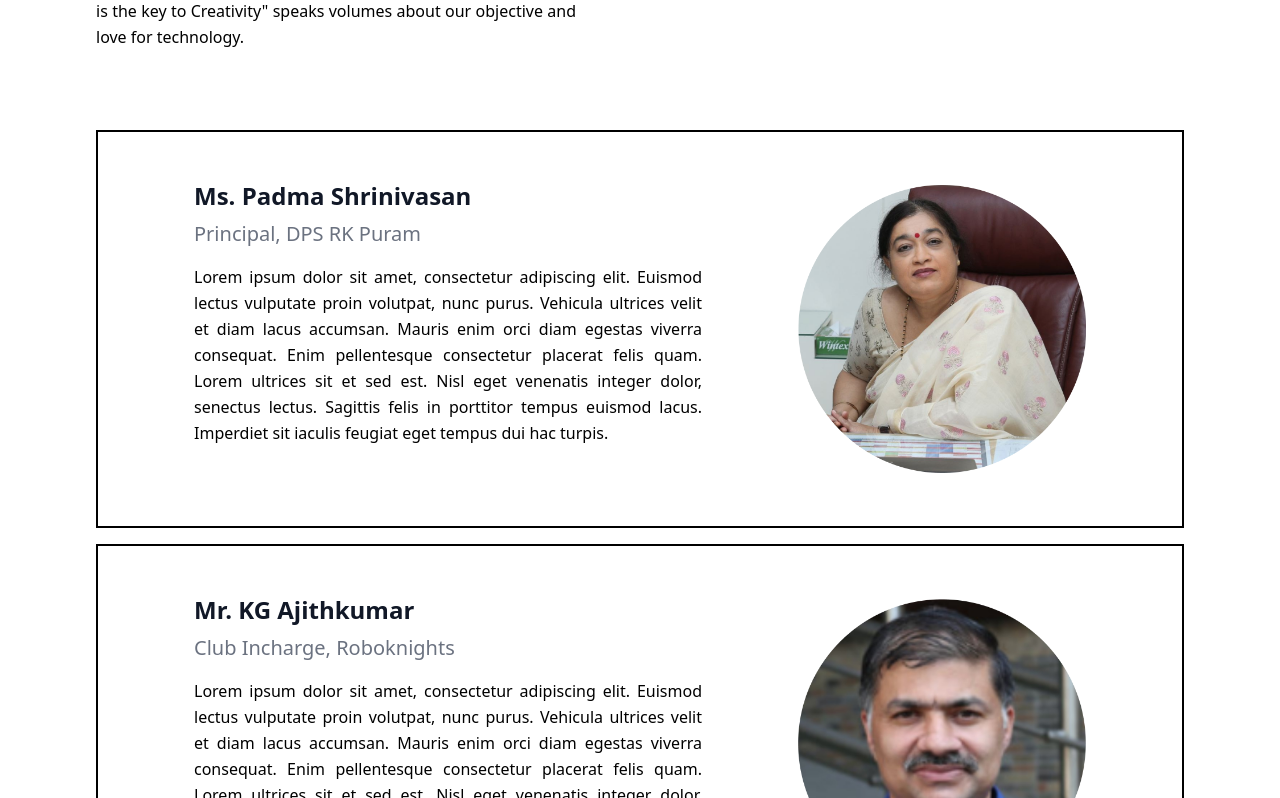
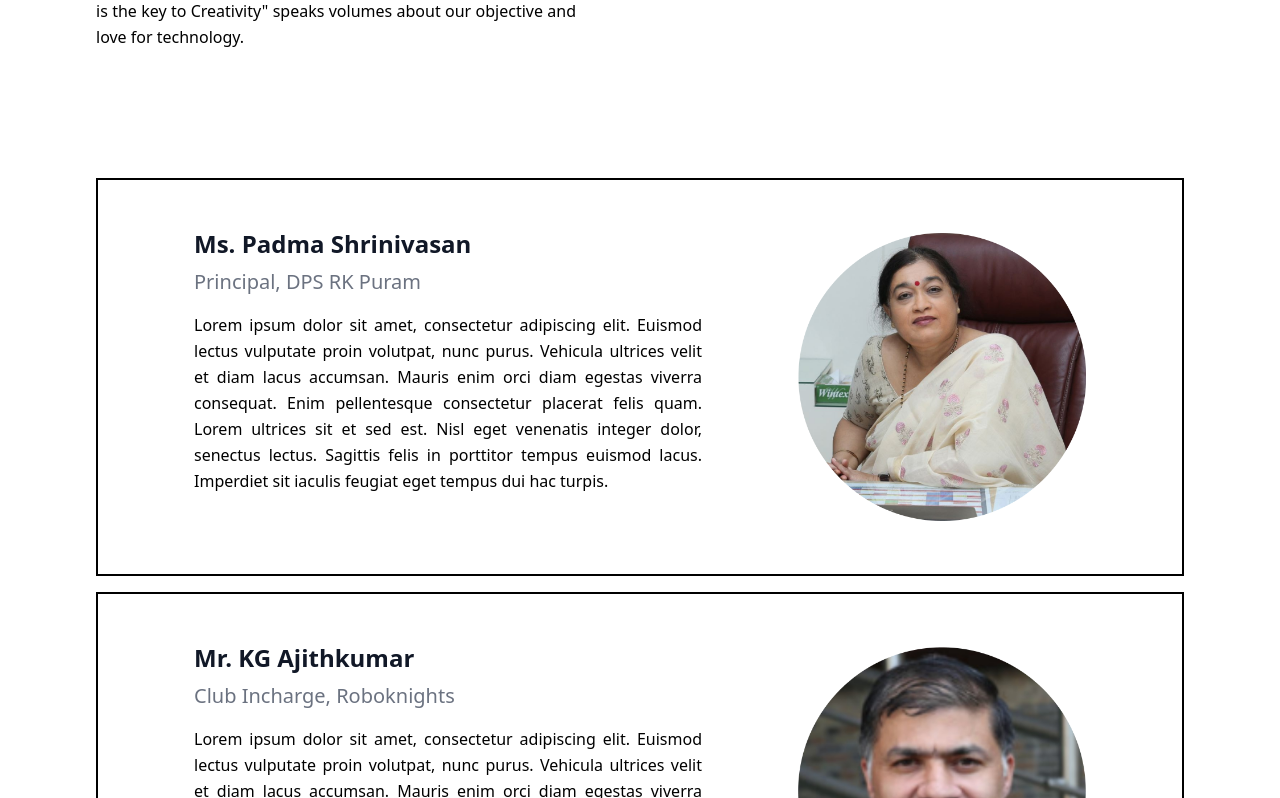
Before and after one commit to RoboKnights-Clan/RoboKnights-Clan.github.io, a Next.js app: page /about in a window 1280 px wide. Shown: the part 522-1320 px from the top of the page. Built offline with nearby package versions, Linux system fonts and the light colour scheme.

Commit message:
fix: container margin

```diff
--- a/pages/about.tsx
+++ b/pages/about.tsx
@@ -39,7 +39,7 @@ const AboutPage = () => {
           />
         </div>
       </div>
-      <div className="flex-flex-col mx-auto md:p-0 px-5 md:mx-24">
+      <div className="container mx-auto md:px-24 flex px-5 py-12 flex-col items-center">
         {about.map((item, index) => (
           <div className="border-2 border-black mb-4" key={index}>
             <div className="container mx-auto md:px-24 flex px-5 py-12 md:flex-row flex-col items-center">
```
